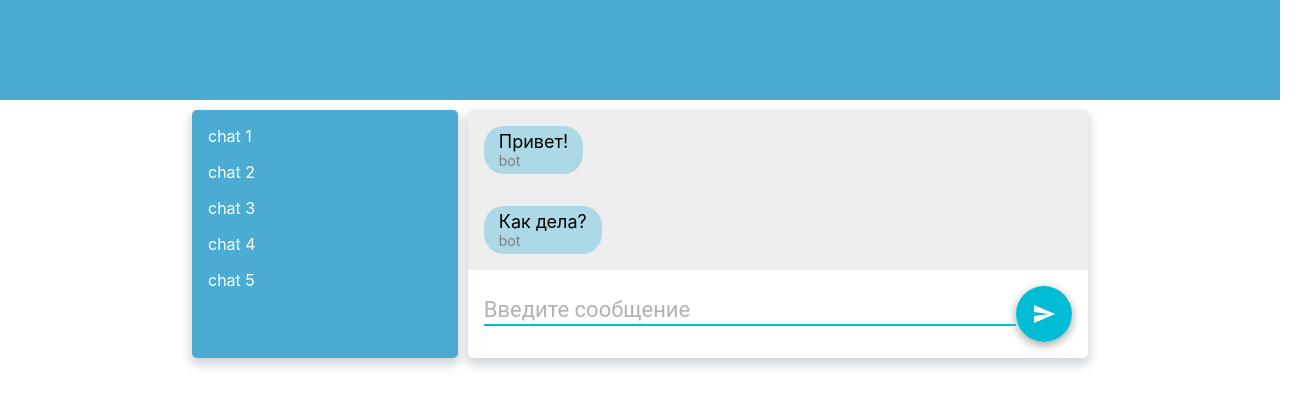
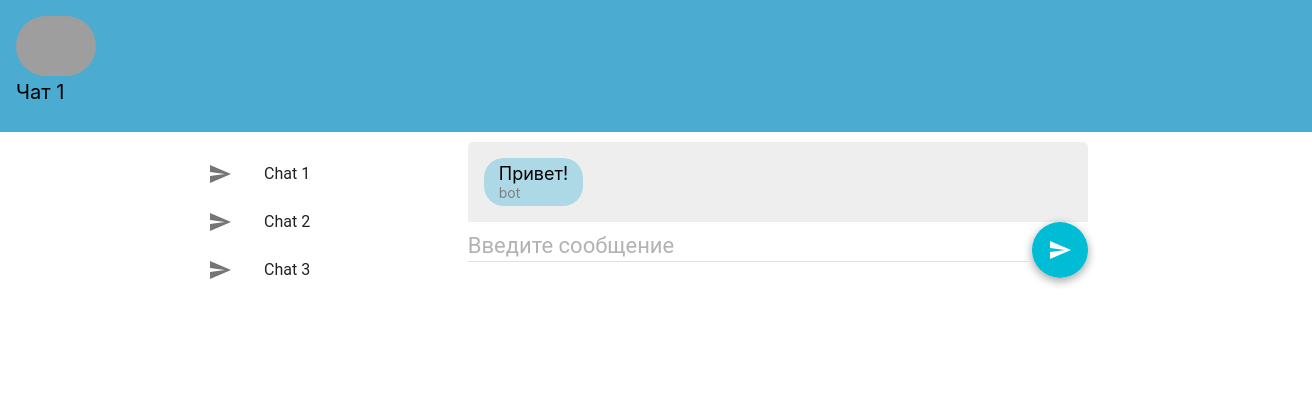
Before and after one commit to Alexander-Shiryaev/Geekbrains-ReactJS, a React app: page / in a window 1280 px wide. Shown: the whole page, 1312 px wide, since content can reach past the window. Built offline with nearby package versions, Linux system fonts and the light colour scheme; grey boxes are pictures that could not be loaded.

Commit message:
hw lesson4

```diff
--- a/static_src/components/ChatList/ChatList.jsx
+++ b/static_src/components/ChatList/ChatList.jsx
@@ -1,19 +1,23 @@
 import React from 'react';
-import List from 'material-ui/styles/MuiThemeProvider';
+import { Link } from 'react-router-dom';
+import { List, ListItem } from 'material-ui/List';
+import ContentSend from 'material-ui/svg-icons/content/send';
 import './ChatList.scss';
 
 export default class ChatList extends React.Component {
     render() {
         return (
             <List>
-                <div className="chat-list layout__item">
-                    <p>chat 1</p>
-                    <p>chat 2</p>
-                    <p>chat 3</p>
-                    <p>chat 4</p>
-                    <p>chat 5</p>
-                </div>
+                <Link to="/chat/1/">
+                    <ListItem primaryText="Chat 1" leftIcon={<ContentSend />} />
+                </Link>
+                <Link to="/chat/2/">
+                    <ListItem primaryText="Chat 2" leftIcon={<ContentSend />} />
+                </Link>
+                <Link to="/chat/3/">
+                    <ListItem primaryText="Chat 3" leftIcon={<ContentSend />} />
+                </Link>
             </List>
         )
     }
-}
+ }
--- a/static_src/components/ChatList/ChatList.scss
+++ b/static_src/components/ChatList/ChatList.scss
@@ -5,3 +5,7 @@
         color: #fff;
     }
 }
+
+a {
+    text-decoration: none;
+}
--- a/static_src/components/Header/Header.jsx
+++ b/static_src/components/Header/Header.jsx
@@ -1,12 +1,28 @@
-import React from 'react';
-import './Header.scss';
+import React from "react";
+import PropTypes from "prop-types";
+import { Link } from "react-router-dom";
+import Profile from "../Profile/Profile"
+import "./Header.scss";
 
 export default class Header extends React.Component {
-    render() {
-        return (
-            <header className="header">
+  static propTypes = {
+    chatId: PropTypes.number,
+    profileId: PropTypes.number,
+  };
 
-            </header>
-        )
-    }
+  static defaultProps = {
+    chatId: 1,
+    profileId: 2,
+  };
+
+  render() {
+    return (
+      <header className="header">
+        <Link to="/profile/">
+          <Profile primaryText="Profile" />
+        </Link>
+        <span>Чат {this.props.chatId}</span>
+      </header>
+    );
+  }
 }
--- a/static_src/components/Header/Header.scss
+++ b/static_src/components/Header/Header.scss
@@ -1,5 +1,12 @@
 .header {
+    padding: 16px;
     width: 100%;
     height: 100px;
     background-color: rgb(76, 171, 209);
+    & span {
+        font-size: 20px;
+    }
+    & img {
+        border-radius: 50px;
+    }
 }
--- a/static_src/components/Layout/Layout.jsx
+++ b/static_src/components/Layout/Layout.jsx
@@ -1,19 +1,34 @@
 import React from 'react';
+import PropTypes from "prop-types";
 import Header from '../Header/Header';
 import MessageField from '../MessageField/MessageField';
 import ChatList from '../ChatList/ChatList';
 import './Layout.scss';
 
 export default class Layout extends React.Component {
+    static propTypes = {
+        chatId: PropTypes.number,
+        profileId: PropTypes.number,
+    };
+
+    static defaultProps = {
+        chatId: 1,
+        profileId: 2,
+    };
+
     render() {
         return (
-            <div>
-                <Header />
-                <div className="layout">
-                    <ChatList />
-                    <MessageField />
-                </div>
-            </div>
+            <div className="layout">
+               <Header chatId={ this.props.chatId } profileId={this.props.profileId} />
+               <div className="layout-canvas">
+                   <div className="layout-left-side">
+                       <ChatList />
+                   </div>
+                   <div className="layout-right-side">
+                       <MessageField chatId={ this.props.chatId } />
+                   </div>
+               </div>
+           </div>
         )
     }
 }
--- a/static_src/components/Layout/Layout.scss
+++ b/static_src/components/Layout/Layout.scss
@@ -1,4 +1,4 @@
-.layout {
+.layout-canvas {
     display: grid;
     grid-template-columns: 3fr 7fr;
     grid-gap: 10px;
--- a/static_src/components/MessageField/MessageField.jsx
+++ b/static_src/components/MessageField/MessageField.jsx
@@ -1,78 +1,103 @@
 import React from 'react';
+import PropTypes from "prop-types";
 import { TextField, FloatingActionButton } from 'material-ui';
 import SendIcon from 'material-ui/svg-icons/content/send';
 import Message from './Message';
 import './MessageField.scss';
 
 export default class MessageField extends React.Component {
+    static propTypes = {
+        chatId: PropTypes.number.isRequired,
+    };
+
     constructor(props) {
         super(props);
         this.textInput = React.createRef();
     };
 
     state = {
-        messages: [{ text: "Привет!", sender: 'bot' }, { text: "Как дела?", sender: 'bot' }],
+        chats: {
+            1: {title: 'Чат 1', messageList: [1]},
+            2: {title: 'Чат 2', messageList: [2]},
+            3: {title: 'Чат 3', messageList: []},
+        },
+        messages: {
+            1: { text: "Привет!", sender: 'bot' },
+            2: { text: "Здравствуйте!", sender: 'bot' },
+        },
         input: '',
     };
 
-    componentDidMount() {
-        this.textInput.current.focus();
-    };
-
-    componentDidUpdate() {
-        if (this.state.messages[this.state.messages.length - 1].sender === 'me') {
+    componentDidUpdate(prevProps, prevState) {
+        const { messages } = this.state;
+        if (Object.keys(prevState.messages).length < Object.keys(messages).length &&
+            Object.values(messages)[Object.values(messages).length - 1].sender === 'me') {
             setTimeout(() =>
-                this.setState({
-                    messages: [...this.state.messages, { text: 'Не приставай ко мне, я робот!', sender: 'bot' }]
-                }),
-                1000);
+                this.handleSendMessage('Не приставай ко мне, я робот!', 'bot'), 1000);
         }
     }
 
-    handleClick = (message) => {
-        this.sendMessage(message)
+    handleSendMessage = (message, sender) => {
+        const { messages, chats, input } = this.state;
+        const { chatId } = this.props;
+
+        if (input.length > 0 || sender === 'bot') {
+            const messageId = Object.keys(messages).length + 1;
+            this.setState({
+                messages: {...messages,
+                    [messageId]: {text: message, sender: sender}},
+                chats: {...chats,
+                    [chatId]: { ...chats[chatId],
+                        messageList: [...chats[chatId]['messageList'], messageId]
+                    }
+                },
+            })
+        }
+        if (sender === 'me') {
+            this.setState({ input: '' })
+        }
     };
 
     handleChange = (event) => {
         this.setState({ [event.target.name]: event.target.value });
     };
 
-    handleKeyUp = (event, message) => {
+    handleKeyUp = (event) => {
         if (event.keyCode === 13) { // Enter
-            this.sendMessage(message)
+            this.handleSendMessage(this.state.input, 'me')
         }
     };
 
-    sendMessage = (message) => {
-        this.setState({
-            messages: [...this.state.messages, { text: message, sender: 'me' }],
-            input: '',
-        });
-    };
+    render() {
+        const { messages, chats } = this.state;
+        const { chatId } = this.props;
 
-    render() {
-        const messageElements = this.state.messages.map((message, index) => (
-            <Message key={index} text={message.text} sender={message.sender} />));
+        const messageElements = chats[chatId].messageList.map((messageId, index) => (
+            <Message
+                key={ index }
+                text={ messages[messageId].text }
+                sender={ messages[messageId].sender }
+            />));
 
-        return <div className="message-field-wrapper layout__item">
-            <div className="message-field">
-                {messageElements}
-            </div>
-            <div className="input">
+        return [
+            <div key='messageElements' className="message-field">
+                { messageElements }
+            </div>,
+            <div key='textInput' style={ { width: '100%', display: 'flex' } }>
                 <TextField
-                    ref={this.textInput}
                     name="input"
-                    fullWidth={true}
+                    fullWidth={ true }
                     hintText="Введите сообщение"
-                    style={{ fontSize: '22px' }}
-                    onChange={this.handleChange}
-                    value={this.state.input}
-                    onKeyUp={(event) => this.handleKeyUp(event, this.state.input)}
+                    style={ { fontSize: '22px' } }
+                    onChange={ this.handleChange }
+                    value={ this.state.input }
+                    onKeyUp={ this.handleKeyUp }
                 />
-                <FloatingActionButton onClick={() => this.handleClick(this.state.input)}>
+                <FloatingActionButton
+                    onClick={ () => this.handleSendMessage(this.state.input, 'me') }>
                     <SendIcon />
                 </FloatingActionButton>
             </div>
-        </div>
+        ]
     }
 }
--- /dev/null
+++ b/static_src/components/Profile/Profile.jsx
@@ -0,0 +1,17 @@
+import React from 'react';
+import PropTypes from "prop-types";
+import './Profile.scss'
+
+export default class Profile extends React.Component {
+    static propTypes = {
+        profileId: PropTypes.number,
+    };
+
+    render() {
+        return(
+            <div>
+                <img src="https://avatarko.ru/img/avatar/14/multfilm_Futurama_Bender_13773.jpg" alt="img" height="60px" />
+            </div>
+        )
+    }
+}
--- /dev/null
+++ b/static_src/components/Router.jsx
@@ -0,0 +1,30 @@
+import React from 'react';
+import { Switch, Route } from 'react-router-dom'
+import Layout from './Layout/Layout';
+
+
+export default class Router extends React.Component {
+   render() {
+       return (
+           <Switch>
+               <Route exact path='/' component={ Layout } />
+               <Route
+                   exact
+                   path='/chat/:chatId/'
+                   render={ obj => <Layout
+                       chatId={ Number(obj.match.params.chatId) }
+                   />
+                   }
+               />
+               <Route
+                   exact
+                   path='/profile/:profileId/'
+                   render={ obj => <Layout
+                       profileId={ Number(obj.match.params.profileId) }
+                   />
+                   }
+               />
+           </Switch>
+       )
+   }
+}
--- a/static_src/index.jsx
+++ b/static_src/index.jsx
@@ -1,11 +1,14 @@
 import React from 'react';
 import ReactDOM from 'react-dom';
-import Layout from './components/Layout/Layout';
+import Router from './components/Router'
+import { BrowserRouter } from 'react-router-dom';
 import MuiThemeProvider from 'material-ui/styles/MuiThemeProvider';
 
 ReactDOM.render(
-   <MuiThemeProvider>
-       <Layout />
-   </MuiThemeProvider>,
+   <BrowserRouter>
+       <MuiThemeProvider>
+           <Router />
+       </MuiThemeProvider>
+   </BrowserRouter>,
    document.getElementById('root'),
 );
--- a/webpack.config.js
+++ b/webpack.config.js
@@ -29,4 +29,11 @@ module.exports = {
         },
     ],
     },
+    devServer: {
+        port: 8080,
+        historyApiFallback: {
+            index: 'index.html'
+        }
+    },
+    // devtool: 'cheap-inline-module-source-map',
 };
```
Also changed, not shown: package.json (+4 -3 lines), static_src/components/Profile/Profile.scss (added), 2 other files.
